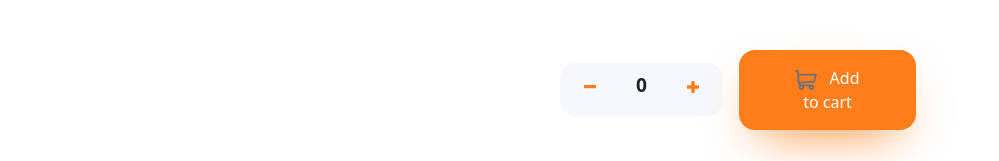
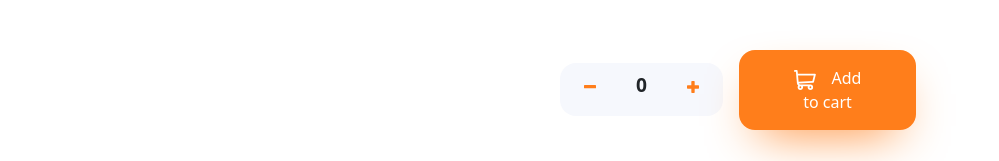
Before and after one commit to Nini1912/E-commerce-project, a React (Vite) app: page / in a window 1280 px wide. Shown: the part 636-797 px from the top of the page, without its empty margins (140-1139 px from the left). Built offline with nearby package versions, Linux system fonts and the light colour scheme.

Commit message:
add some styling

```diff
--- a/src/App.css
+++ b/src/App.css
@@ -36,6 +36,10 @@
   border-radius: 0.625rem;
 }
 
+.product-thumbnail:hover {
+  opacity: 0.5;
+}
+
 .company-name {
   text-transform: uppercase;
   font-size: 1rem;
@@ -60,7 +64,7 @@
 }
 
 .rate-span {
-   border-top-right-radius: 0.7rem;
+  border-top-right-radius: 0.7rem;
   border-bottom-right-radius: 0.7rem;
   background-color: var(--btn-bg);
 }
@@ -116,5 +120,5 @@
 }
 
 .cart-icon {
-  fill: #fff;
+  filter: invert(1)
 }
--- /dev/null
+++ b/src/components/Cart.jsx
@@ -0,0 +1,13 @@
+const Cart = ({fill}) => {
+    return (
+      <svg width="22" height="20" xmlns="http://www.w3.org/2000/svg">
+        <path
+          d="M20.925 3.641H3.863L3.61.816A.896.896 0 0 0 2.717 0H.897a.896.896 0 1 0 0 1.792h1l1.031 11.483c.073.828.52 1.726 1.291 2.336C2.83 17.385 4.099 20 6.359 20c1.875 0 3.197-1.87 2.554-3.642h4.905c-.642 1.77.677 3.642 2.555 3.642a2.72 2.72 0 0 0 2.717-2.717 2.72 2.72 0 0 0-2.717-2.717H6.365c-.681 0-1.274-.41-1.53-1.009l14.321-.842a.896.896 0 0 0 .817-.677l1.821-7.283a.897.897 0 0 0-.87-1.114ZM6.358 18.208a.926.926 0 0 1 0-1.85.926.926 0 0 1 0 1.85Zm10.015 0a.926.926 0 0 1 0-1.85.926.926 0 0 1 0 1.85Zm2.021-7.243-13.8.81-.57-6.341h15.753l-1.383 5.53Z"
+          fill={fill}
+          fillRule="nonzero"
+        />
+      </svg>
+    );
+}
+
+export default Cart
--- a/src/components/ProductDescription.jsx
+++ b/src/components/ProductDescription.jsx
@@ -2,7 +2,7 @@
 import Star from "./star";
 import Plus from "../assets/icon-plus.svg";
 import Minus from "../assets/icon-minus.svg";
-import Cart from "../assets/icon-cart.svg";
+import Cart from "./Cart";
 
 const ProductDescription = () => {
   return (
@@ -36,7 +36,8 @@
           <img src={Plus} alt="" />
         </button>
         <button className="add-to-cart-btn px-5 py-3 border-0 rounded-4">
-          <img className="cart-icon me-2" src={Cart} alt="" /> Add to cart
+          <Cart fill="white" />
+          <span className="ms-3">Add to cart</span>
         </button>
       </div>
     </Col>
```
